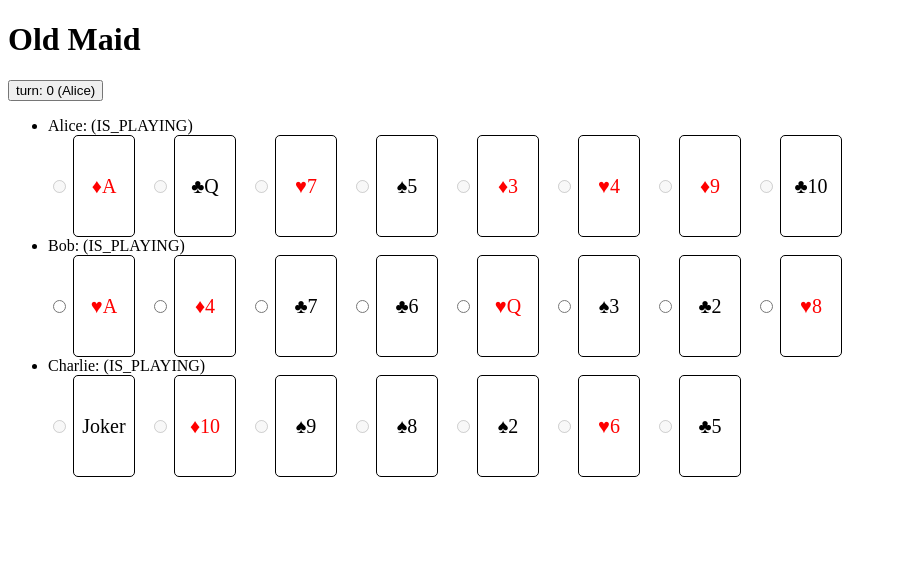
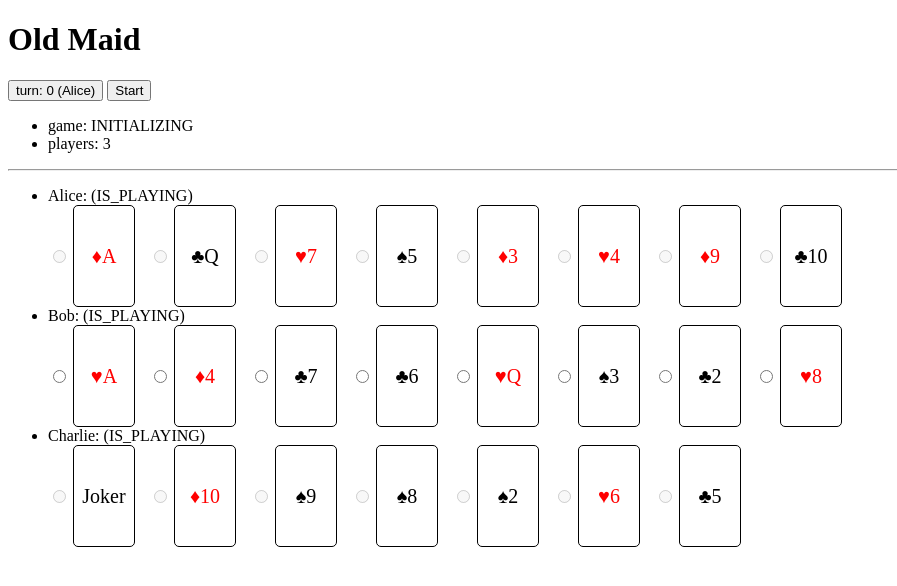
Before and after one commit to shyamajp/games, a Svelte app: page / in a window 1280 px wide. Shown: the top 586 px of the page, without its empty margins (0-897 px from the left). Built offline with nearby package versions, Linux system fonts and the light colour scheme.

Commit message:
start game by click

```diff
--- a/src/lib/OldMaid.svelte
+++ b/src/lib/OldMaid.svelte
@@ -3,6 +3,8 @@
   import { Deck } from "../logic/Deck";
   import { OldMaid } from "../logic/OldMaid";
   import { Player, PlayerStatus } from "../logic/Player";
+
+  let picked: number | undefined;
 
   const deck = new Deck(1);
   let game = new OldMaid(deck, [
@@ -11,19 +13,30 @@
     new Player("Charlie"),
   ]);
 
-  let picked: number | undefined;
-  function handleClick() {
-    game.updateInput(picked);
+  function handleStart() {
+    game.start();
+    game = game;
+  }
+
+  function handleNext() {
+    game.setInput(picked);
     game.next();
     game = game;
     picked = undefined;
   }
 </script>
 
-<button on:click={handleClick}>
+<button on:click={handleNext}>
   turn: {game.turn} ({game.getCurrentPlayer().name})
 </button>
 
+<button on:click={handleStart}>Start</button>
+
+<ul>
+  <li>game: {game.getStatus(true)}</li>
+  <li>players: {game.getPlayerCountByStatus(PlayerStatus.IS_PLAYING)}</li>
+</ul>
+<hr />
 <ul>
   {#each game.players as player (player.name)}
     <li>
--- a/src/logic/Game.ts
+++ b/src/logic/Game.ts
@@ -2,40 +2,42 @@ import { Deck } from "./Deck";
 import { Player, PlayerStatus } from "./Player";
 
 export enum GameStatus {
-  IS_PLAYING,
-  IS_OVER,
+  PLAYING,
+  OVER,
+  INITIALIZING,
 }
+type PrettyStatus = keyof typeof GameStatus;
 
 export abstract class Game {
-  protected playerCount: number;
   deck: Deck;
   players: Player[];
   turn: number;
   status: GameStatus;
+  protected playerCount: number;
 
   constructor(deck: Deck, players: Player[]) {
     this.deck = deck;
     this.players = players;
-    this.playerCount = this.getPlayerCount();
+    this.playerCount = this.getPlayerCountByStatus();
     this.turn = 0;
-    this.status = GameStatus.IS_PLAYING;
+    this.status = GameStatus.INITIALIZING;
     this.init();
   }
 
-  init(): void {}
+  protected abstract init(): void;
 
   start(): void {
-    this.status = GameStatus.IS_PLAYING;
+    this.status = GameStatus.PLAYING;
   }
 
-  end(): void {
-    this.status = GameStatus.IS_OVER;
+  protected end(): void {
+    this.status = GameStatus.OVER;
   }
 
   abstract routine(): void;
 
-  next(): void {
-    if (this.status === GameStatus.IS_PLAYING) {
+  protected next(): void {
+    if (this.status === GameStatus.PLAYING) {
       this.turn++;
     }
   }
@@ -52,8 +54,16 @@ export abstract class Game {
     }
   }
 
-  getPlayerCount(status?: PlayerStatus): number {
-    if (status === undefined) return this.players.length;
+  getStatus(pretty: false): GameStatus;
+  getStatus(pretty: true): PrettyStatus;
+  getStatus(pretty: boolean = false) {
+    if (pretty) return GameStatus[this.status];
+    return this.status;
+  }
+
+  getPlayerCountByStatus(
+    status: PlayerStatus = PlayerStatus.IS_PLAYING
+  ): number {
     return this.players.filter((player) => player.status === status).length;
   }
 
--- a/src/logic/OldMaid.ts
+++ b/src/logic/OldMaid.ts
@@ -1,18 +1,23 @@
 import { Card } from "./Card";
-import { Game } from "./Game";
+import { Deck } from "./Deck";
+import { Game, GameStatus } from "./Game";
 import { Player, PlayerStatus } from "./Player";
 
 export class OldMaid extends Game {
   input: number | undefined;
 
-  init() {
+  constructor(deck: Deck, players: Player[]) {
+    super(deck, players);
+    this.input = undefined;
+  }
+
+  protected init() {
     this.distribute();
     for (let i = 0; i < this.playerCount; i++) {
       this.removePairs();
       this.turn++;
     }
     this.turn = 0;
-    this.input = undefined;
   }
 
   routine(): void {
@@ -22,33 +27,29 @@ export class OldMaid extends Game {
       this.removePairs();
       this.judgePlayer();
     }
+    this.judgeGame();
   }
 
-  updateInput(raw: number | undefined): void {
+  next(): void {
+    if (this.status === GameStatus.PLAYING) {
+      this.routine();
+      super.next();
+    }
+  }
+
+  setInput(raw: number | undefined): void {
     this.input = raw;
   }
 
-  next(): void {
-    this.routine();
-    this.judgeGame();
-
-    super.next();
-  }
-
-  judgePlayer(player: Player = this.getCurrentPlayer()) {
-    if (player.cards.length === 0) {
-      player.status = PlayerStatus.HAS_WON;
-      console.log(`${player.name} won the game!`);
-    }
+  judgePlayer(player: Player = this.getCurrentPlayer()): void {
+    if (player.cards.length === 0) player.status = PlayerStatus.HAS_WON;
   }
 
   judgeGame(): void {
-    if (this.getPlayerCount() === 1) {
-      this.end();
-    }
+    if (this.getPlayerCountByStatus() === 1) this.end();
   }
 
-  removePairs() {
+  removePairs(): void {
     const currentPlayer = this.getCurrentPlayer();
     const cards = currentPlayer.cards.map((card) => new Card(card));
 
@@ -69,7 +70,7 @@ export class OldMaid extends Game {
     skipCards.forEach((c) => currentPlayer.remove(c));
   }
 
-  transferCard() {
+  transferCard(): void {
     const currentPlayer = this.getCurrentPlayer();
     const nextPlayer = this.getNextPlayer();
     const card = this.input || nextPlayer.getRandomCard();
```
